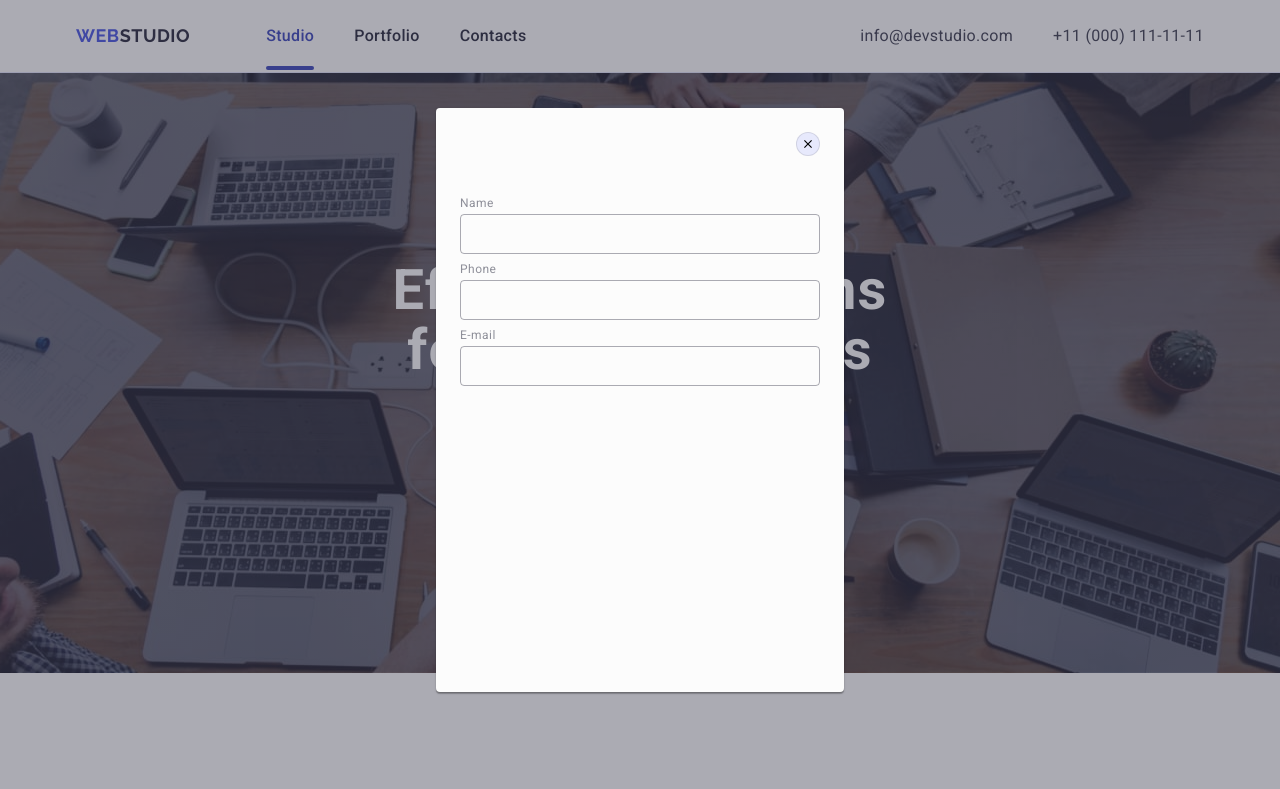
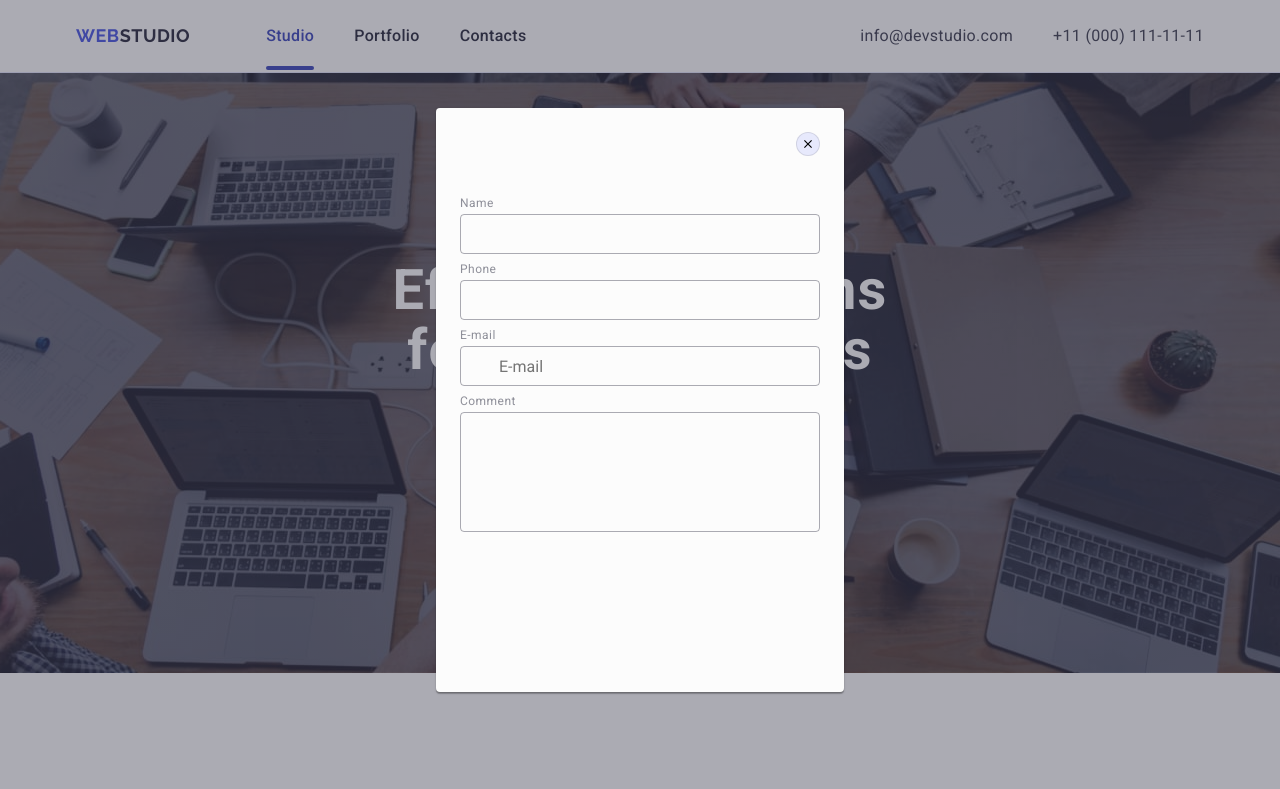
Before and after one commit to piotrbloch/goit-markup-hw-05, a plain HTML site: page index.html in a window 1280 px wide. Shown: the top 789 px of the page. Drawn offline with nearby package versions, Linux system fonts and the light colour scheme.

Commit message:
modal comment

```diff
--- a/css/style.css
+++ b/css/style.css
@@ -162,6 +162,30 @@ p {
 
 .modal-form-div:focus-within {
   fill: #4d5ae5;
+}
+
+.modal-form-div-comment {
+  margin-bottom: 16px;
+}
+
+.modal-input-comment {
+  width: 100%;
+  height: 120px;
+  font-size: 12px;
+  line-height: 1.17;
+  letter-spacing: 0.04em;
+  color: rgba(46, 47, 66, 0.4);
+  border: 1px solid rgba(46, 47, 66, 0.4);
+  border-radius: 4px;
+  background-color: transparent;
+  padding: 8px 16px;
+  outline: transparent;
+  resize: none;
+  transition: border-color 250ms cubic-bezier(0.4, 0, 0.2, 1);
+}
+
+.modal-input-comment:focus {
+  border-color: #4d5ae5;
 }
 
 /* okno modalne */
--- a/index.html
+++ b/index.html
@@ -591,7 +591,7 @@
             </div>
           </div>
           <div class="modal-form-div">
-            <label for="user-name" class="modal-label">Phone </label>
+            <label for="user-phone" class="modal-label">Phone </label>
             <div class="modal-name">
               <input
                 id="user-name"
@@ -605,19 +605,33 @@
             </div>
           </div>
           <div class="modal-form-div">
-            <label for="user-name" class="modal-label">E-mail </label>
+            <label for="user-email" class="modal-label">E-mail </label>
             <div class="modal-name">
               <input
                 id="user-name"
                 name="user-name"
-                type="text"
+                type="email"
                 class="modal-input-name"
+                placeholder="E-mail"
               />
               <svg class="modal-svg-person" width="18" height="24">
                 <use href="./images/modal.svg#email"></use>
               </svg>
             </div>
           </div>
+
+          <div class="modal-form-div-comment">
+            <label for="user-comment" class="modal-label">Comment </label>
+            <div class="modal-name">
+<textarea id="user-comment" placeholder="Text input" class="modal-input-comment">
+
+</textarea>
+              <svg class="modal-svg-person" width="18" height="24">
+                <use href="./images/modal.svg#email"></use>
+              </svg>
+            </div>
+          </div>
+
         </form>
       </div>
     </div>
```
